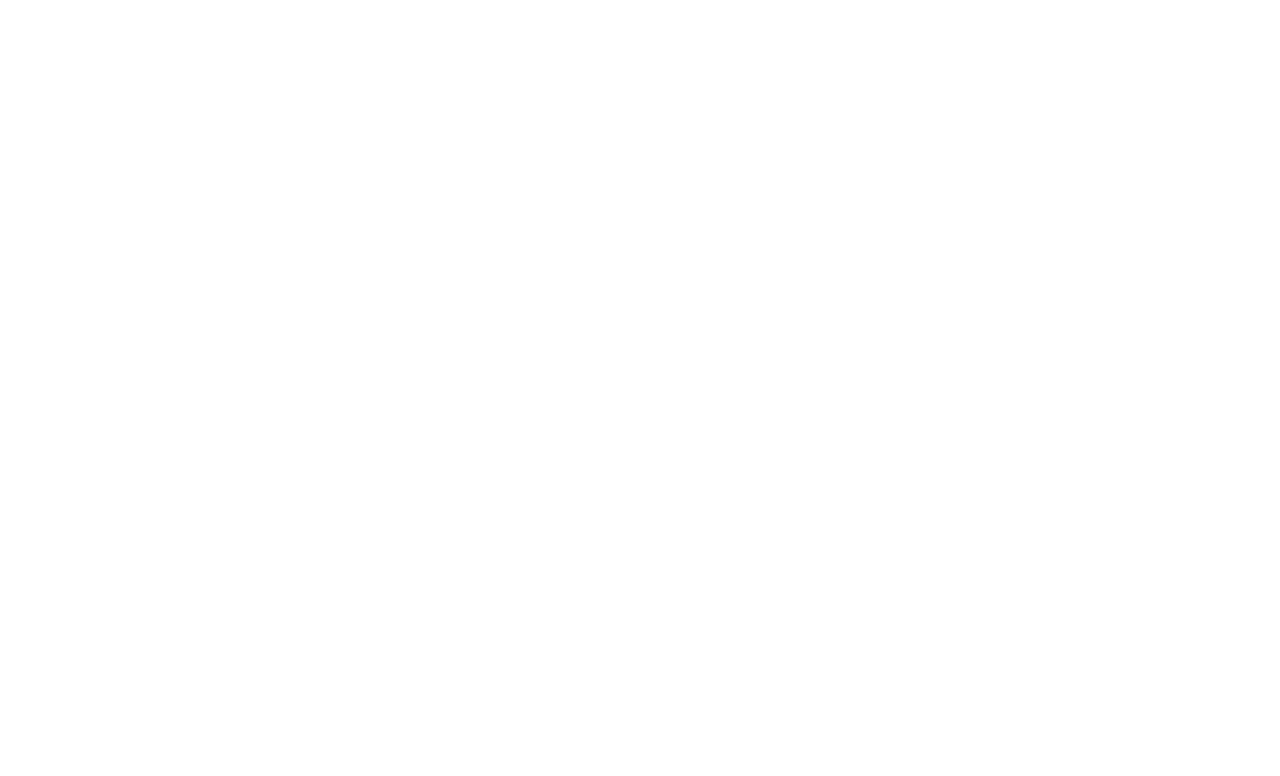
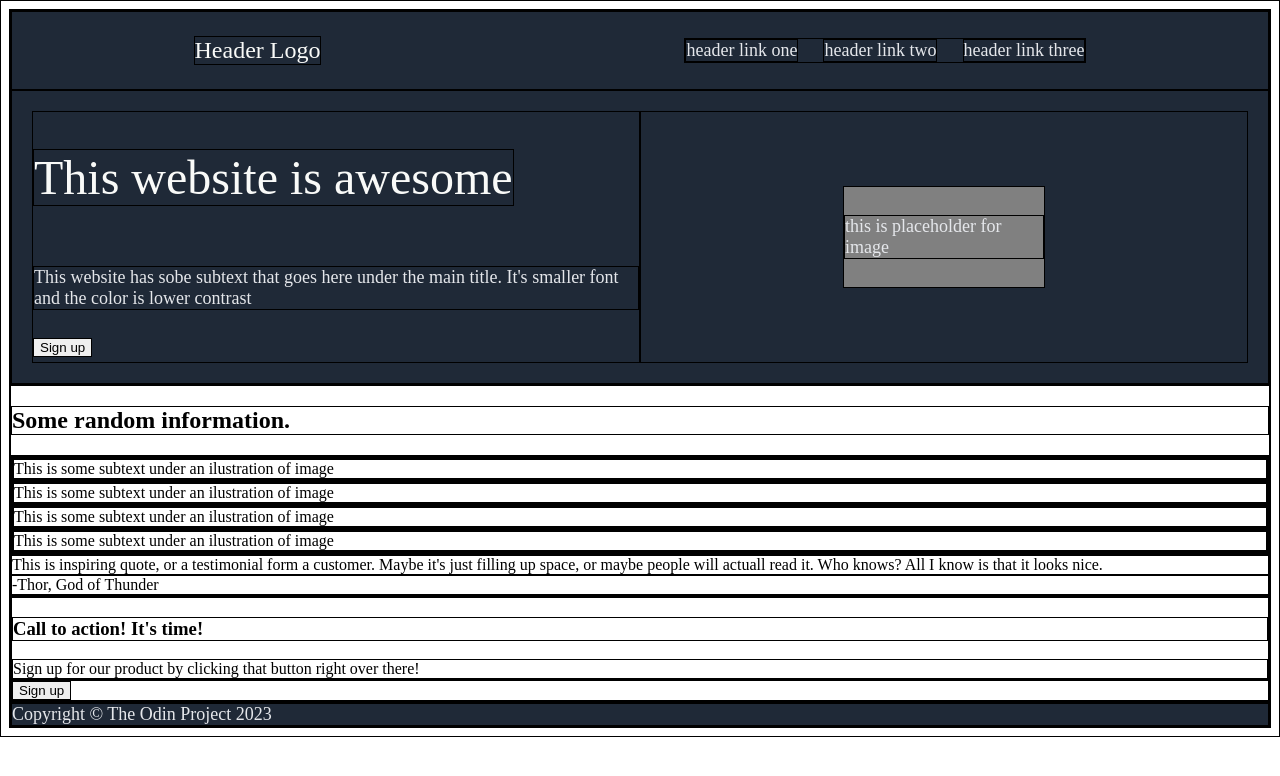
Before and after one commit to grzkarpinski/odin-flex-project, a plain HTML site: page index.html in a window 1280 px wide. Drawn offline with Linux system fonts and the light colour scheme.

Commit message:
do html layout and statr css

```diff
--- a/index.html
+++ b/index.html
@@ -1,3 +1,4 @@
+
 <!DOCTYPE html>
 <html lang="en">
     <head>
@@ -8,17 +9,67 @@
     <body>
         <div class="section1">
             <header>
+                <p id="header-logo">Header Logo</p>
+                <div class="header-links">
+                    <a>header link one</a>
+                    <a>header link two</a>
+                    <a>header link three</a>
+                </div>
             </header>
             <div class="hero-section">
+                <div class="hero-left">
+                    <h1>This website is awesome</h1>
+                    <p>This website has sobe subtext that goes here under the main title.
+                       It's smaller font and the color is lower contrast
+                    </p>
+                    <button type="button">Sign up</button>
+                </div>
+                <div class="hero-right">
+                    <div class="placeholder"><p>this is placeholder for image</p></div>
+                </div>
             </div>
         </div>
         <div class="section2">
+            <h2>Some random information.</h2>
+            <div class="ilustations">
+                <div class="info">
+                    <div class="rect"></div>
+                    <div class="s2-text">This is some subtext under an ilustration of image</div>
+                </div>
+                <div class="info">
+                    <div class="rect"></div>
+                    <div class="s2-text">This is some subtext under an ilustration of image</div>
+                </div>
+                <div class="info">
+                    <div class="rect"></div>
+                    <div class="s2-text">This is some subtext under an ilustration of image</div>
+                </div>
+                <div class="info">
+                    <div class="rect"></div>
+                    <div class="s2-text">This is some subtext under an ilustration of image</div>
+                </div>
+            </div>
         </div>
         <div class="section3">
+            <div class="s3-text">This is inspiring quote, or a testimonial form a
+                customer. Maybe it's just filling up space, or maybe people will actuall
+                read it. Who knows? All I know is that it looks nice.
+            </div>
+            <div class="s3-bold">-Thor, God of Thunder</div>
         </div>
         <div class="section4">
+            <div class="s4-left">
+                <h3>Call to action! It's time!</h3>
+                <div class="s4-action">Sign up for our product by clicking that
+                    button right over there!
+                </div>
+            </div>
+            <div class="s4-right">
+                <button type="button2">Sign up</button>
+            </div>
         </div>
         <footer>
+            <div class="copyright">Copyright &#169; The Odin Project 2023</div>
         </footer>
     </body>
 </html>
--- a/styles.css
+++ b/styles.css
@@ -0,0 +1,80 @@
+* {
+    border: 1px solid black;
+}
+
+.section1, footer {
+    background-color: #1F2937;
+    color: #E5E7EB;
+    font-size: 18px;
+}
+
+body {
+    display: flex;
+    flex-direction: column;
+    font-style: roboto;
+}
+
+.section1 {
+    font-display: flex;
+    -ms-flex-direction: column;
+}
+
+header {
+    display: flex;
+    justify-content: space-around;
+    align-items: center;
+}
+
+#header-logo {
+    color: #F9FAF8;
+    font-size: 24px;
+}
+
+.header-links {
+    display: flex;
+    justify-content: space-between;
+    flex-basis: 400px;
+}
+
+.hero-section {
+    display: flex;
+    align-items: center;
+    justify-content: space-around;
+    padding: 20px;
+}
+
+.hero-left {
+    display: flex;
+    flex-wrap: wrap;
+    align-items: center;
+    flex: 1 1 0px;
+    height: 250px;
+}
+
+h1 {
+    color: #F9FAF8;
+    font: 48px extra-bold;
+}
+
+.button {
+    align-self: flex-start;
+}
+
+.hero-right {
+    display: flex;
+    flex-shrink: 0;
+    flex: 1 1 0px;
+    justify-content: center;
+    align-items: center;
+    height: 250px;
+}
+
+
+.placeholder {
+    display: flex;
+    background-color: grey;
+    width: 200px;
+    height: 100px;
+    align-items: center;
+    justify-content: center;
+}
```
